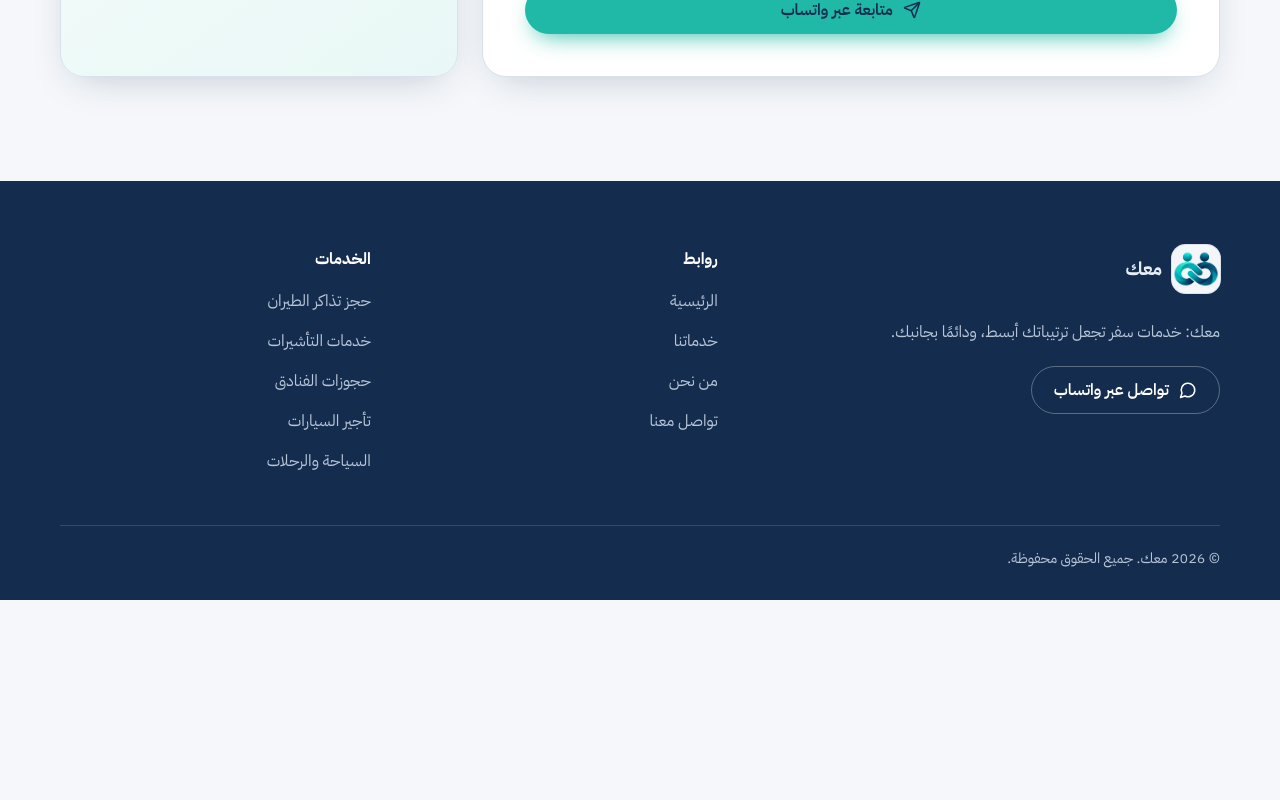
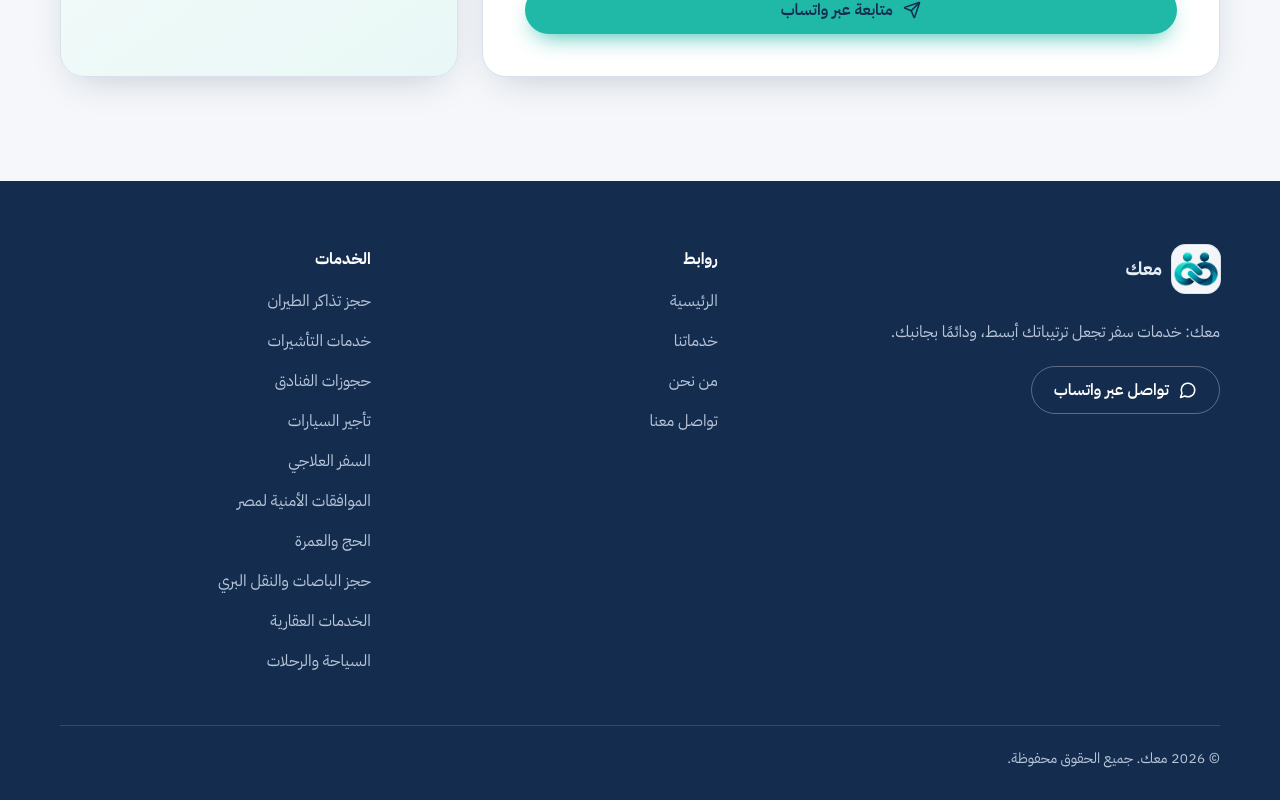
Before and after one commit to khwy1d/Maak, a React (Vite) app: page /tourism in a window 1280 px wide. Shown: the part 1436-2236 px from the top of the page. Before the commit the page ends 2036 px from the top, so only its background shows below. Built offline with nearby package versions, Linux system fonts and the light colour scheme.

Commit message:
Add OSOS services to MAAK translations

```diff
--- a/src/i18n/translations.ts
+++ b/src/i18n/translations.ts
@@ -23,6 +23,11 @@ const ar = {
       { key: "visa", ar: "خدمات التأشيرات", en: "Visa Services", desc: "نوضّح لك الخطوات والمستندات المعتادة ونرافقك في تجهيز طلبك. القرار النهائي يعود للجهة المختصة." },
       { key: "hotel", ar: "حجوزات الفنادق", en: "Hotel Reservations", desc: "نساعدك في اختيار الإقامة المناسبة لوجهتك ومدة إقامتك واحتياجاتك." },
       { key: "car", ar: "تأجير السيارات", en: "Car Rentals", desc: "نساعدك في ترتيب سيارة تناسب رحلتك، سواء للتنقل اليومي أو للسفر مع العائلة." },
+      { key: "medical", ar: "السفر العلاجي", en: "Medical Travel", desc: "ننسق استفسارات السفر العلاجي والمواعيد والإقامة والنقل المرتبط بالرحلة الطبية." },
+      { key: "security", ar: "الموافقات الأمنية لمصر", en: "Egypt Security Clearance", desc: "مساعدة في الاستفسار عن إجراءات ومتطلبات الموافقات الأمنية لمصر، دون ضمان الموافقة." },
+      { key: "umrah", ar: "الحج والعمرة", en: "Hajj & Umrah", desc: "التنسيق للاستفسار عن رحلات الحج والعمرة ومتطلبات التأشيرات والسكن والنقل." },
+      { key: "bus", ar: "حجز الباصات والنقل البري", en: "Bus Tickets & Ground Transport", desc: "استفسر عن خيارات النقل البري وحجوزات الباصات المحلية والدولية." },
+      { key: "realEstate", ar: "الخدمات العقارية", en: "Real Estate Services", desc: "استفسر عن تنسيق خدمات العقارات مثل الإيجار والبيع والشراء وإدارة الأملاك." },
     ],
   },
   why: {
@@ -73,6 +78,11 @@ const ar = {
     visa: "مرحبًا، أرغب في الاستفسار عن خدمات التأشيرات.",
     hotel: "مرحبًا، أرغب في الاستفسار عن حجوزات الفنادق.",
     car: "مرحبًا، أرغب في الاستفسار عن تأجير السيارات.",
+    medical: "مرحبًا، أرغب في الاستفسار عن السفر العلاجي.",
+    security: "مرحبًا، أرغب في الاستفسار عن الموافقات الأمنية لمصر.",
+    umrah: "مرحبًا، أرغب في الاستفسار عن خدمات الحج والعمرة.",
+    bus: "مرحبًا، أرغب في الاستفسار عن حجز الباصات والنقل البري.",
+    realEstate: "مرحبًا، أرغب في الاستفسار عن الخدمات العقارية.",
   },
 };
 
@@ -99,6 +109,11 @@ const en: typeof ar = {
       { key: "visa", ar: "خدمات التأشيرات", en: "Visa Services", desc: "We explain the usual steps and documents and support you in preparing your application. Final decisions rest with the relevant authority." },
       { key: "hotel", ar: "حجوزات الفنادق", en: "Hotel Reservations", desc: "We help you find accommodation that suits your destination, length of stay and needs." },
       { key: "car", ar: "تأجير السيارات", en: "Car Rentals", desc: "We help you arrange a car that fits your trip, from daily getting around to family travel." },
+      { key: "medical", ar: "السفر العلاجي", en: "Medical Travel", desc: "We coordinate enquiries about medical travel, appointments, accommodation and related transport." },
+      { key: "security", ar: "الموافقات الأمنية لمصر", en: "Egypt Security Clearance", desc: "Ask about Egypt security-clearance procedures and requirements; approval is never guaranteed." },
+      { key: "umrah", ar: "الحج والعمرة", en: "Hajj & Umrah", desc: "Enquire about Hajj and Umrah trips, visa requirements, accommodation and transport." },
+      { key: "bus", ar: "حجز الباصات والنقل البري", en: "Bus Tickets & Ground Transport", desc: "Ask about local and international bus bookings and ground transport options." },
+      { key: "realEstate", ar: "الخدمات العقارية", en: "Real Estate Services", desc: "Enquire about real-estate coordination such as rentals, sales, purchases and property management." },
     ],
   },
   why: {
@@ -149,6 +164,11 @@ const en: typeof ar = {
     visa: "Hello, I'd like to inquire about visa services.",
     hotel: "Hello, I'd like to inquire about hotel reservations.",
     car: "Hello, I'd like to inquire about car rentals.",
+    medical: "Hello, I'd like to inquire about medical travel.",
+    security: "Hello, I'd like to inquire about Egypt security clearance.",
+    umrah: "Hello, I'd like to inquire about Hajj and Umrah services.",
+    bus: "Hello, I'd like to inquire about bus tickets and ground transport.",
+    realEstate: "Hello, I'd like to inquire about real-estate services.",
   },
 };
 
```
